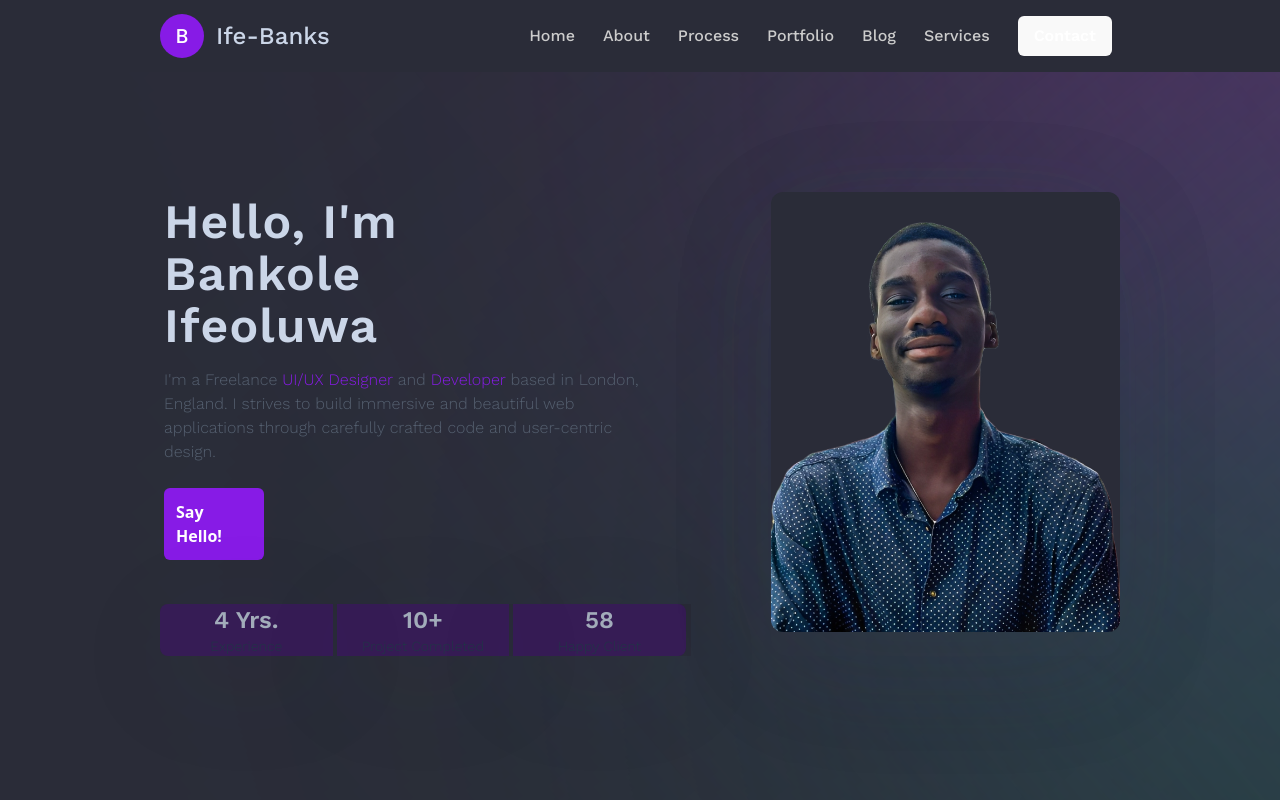
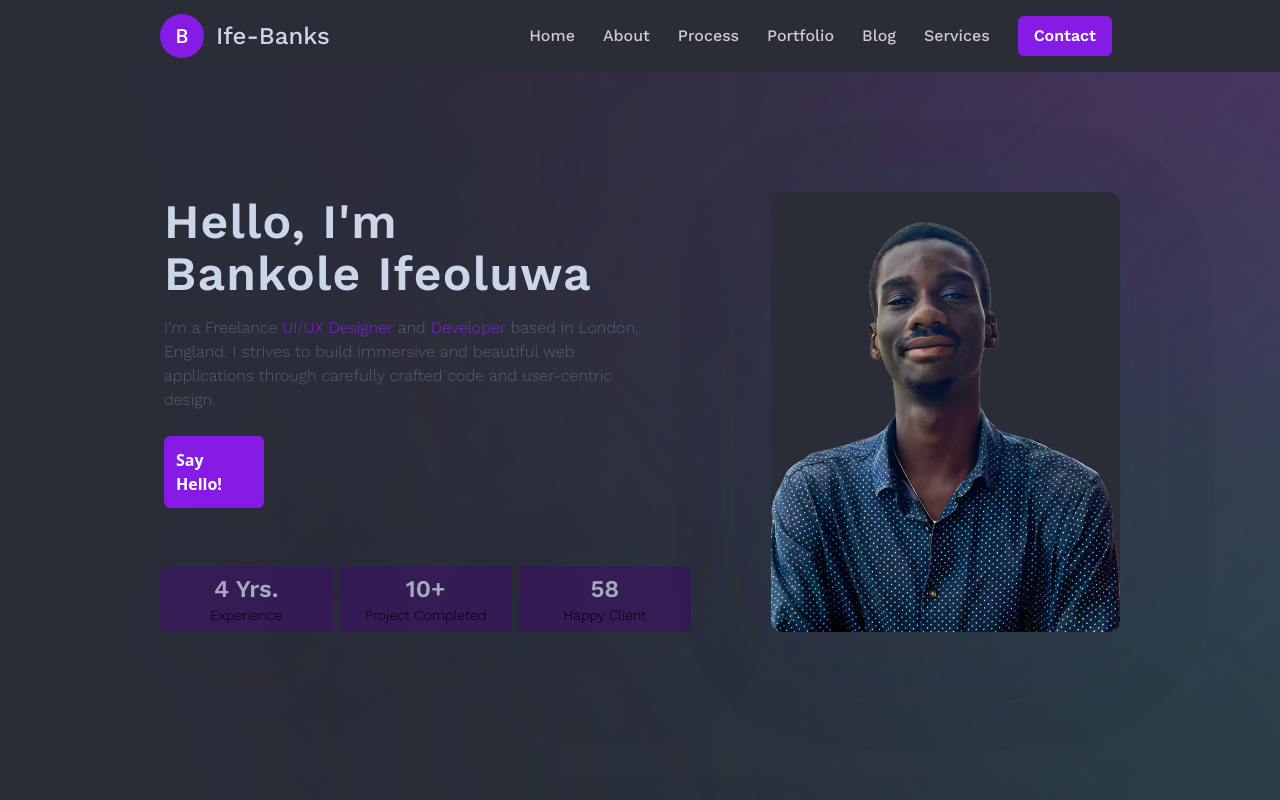
Before and after one commit to Ife-Banks/Portfolio-Trial, a React (Vite) app: page / in a window 1280 px wide. Shown: the top 800 px of the page. Built offline with nearby package versions, Linux system fonts and the light colour scheme.

Commit message:
Changes on the theme changed

```diff
--- a/src/components/Hero.jsx
+++ b/src/components/Hero.jsx
@@ -111,7 +111,7 @@ const GithubIcon = (
                 </motion.div>
 
                 {/* Text Content */}
-                <motion.div className='flex flex-col gap-4 text-center z-1' variants={itemVariants}>
+                <motion.div className='flex flex-col gap-4 text-center z-1 ' variants={itemVariants}>
                     <motion.h1
                         className='text-[#cbd6e8] font-workSan text-3xl font-semibold tracking-wide'
                         whileHover={{ scale: 1.02 }}
@@ -164,7 +164,7 @@ const GithubIcon = (
                     transition={{ duration: 0.8 }}
                 >
                     <motion.h1
-                        className='text-[#cbd6e8] font-workSan text-5xl/13 font-semibold tracking-wide text-left w-[79%]'
+                        className='text-[#cbd6e8] font-workSan text-5xl/13 font-semibold tracking-wide text-left w-[83%]'
                         whileHover={{ scale: 1.02 }}
                     >
                         Hello, I'm Bankole Ifeoluwa
@@ -193,7 +193,7 @@ const GithubIcon = (
                 </motion.div>
 
                 <motion.div
-                    className='flex gap-1 w-[93%] flex-wrap bg-[#2a2c38] z-1'
+                    className='flex justify-between w-[93%] flex-wrap bg-[#2a2c38] z-1'
                     initial={{ y: 30, opacity: 0 }}
                     animate={{ y: 0, opacity: 1 }}
                     transition={{ delay: 0.4 }}
--- a/src/index.css
+++ b/src/index.css
@@ -13,30 +13,13 @@
 .paragraph{
   @apply flex flex-col gap-3 lg:gap-1 text-[#929aa7] font-workSan text-sm lg:text-sm/6 font-normal   lg:w-[91%];
 }
+
 :root {
   font-family: system-ui, Avenir, Helvetica, Arial, sans-serif;
   line-height: 1.5;
   font-weight: 400;
-
-  color-scheme: light dark;
-  color: rgba(255, 255, 255, 0.87);
-  background-color: #242424;
-
   font-synthesis: none;
   text-rendering: optimizeLegibility;
   -webkit-font-smoothing: antialiased;
   -moz-osx-font-smoothing: grayscale;
 }
-
-@media (prefers-color-scheme: light) {
-  :root {
-    color: #213547;
-    background-color: #ffffff;
-  }
-  a:hover {
-    color: #747bff;
-  }
-  button {
-    background-color: #f9f9f9;
-  }
-}
```
